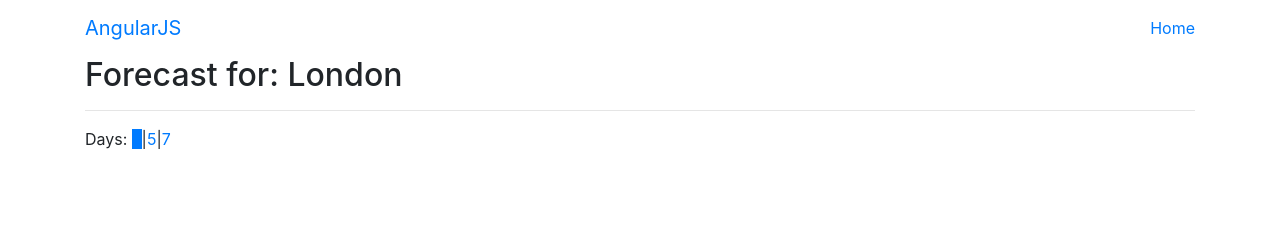
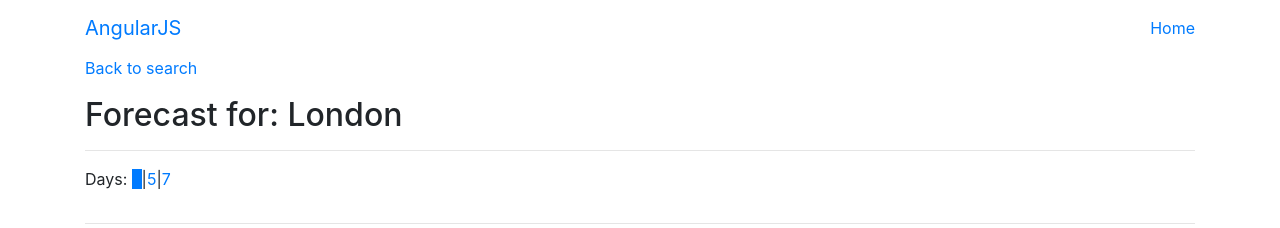
Before and after one commit to MoyArt/ajsweather, a website: page index.html at #!/forecast in a window 1280 px wide. Drawn offline with nearby package versions, Linux system fonts and the light colour scheme; some packages are replaced by stand-ins of ours; no server answers; some icons are missing.

Commit message:
Back to search added

```diff
--- a/pages/forecast.html
+++ b/pages/forecast.html
@@ -1,3 +1,6 @@
+<p>
+    <a href="#!/">Back to search</a>
+</p>
 <h2>Forecast for: {{city}}</h2>
 <hr>
 <div class="row">
@@ -6,6 +9,7 @@
         </p>
     </div>
 </div>
+<hr>
 <div ng-repeat="w in weatherResult.list">
     <div class="row">
         <div class="col-md-12">
```
